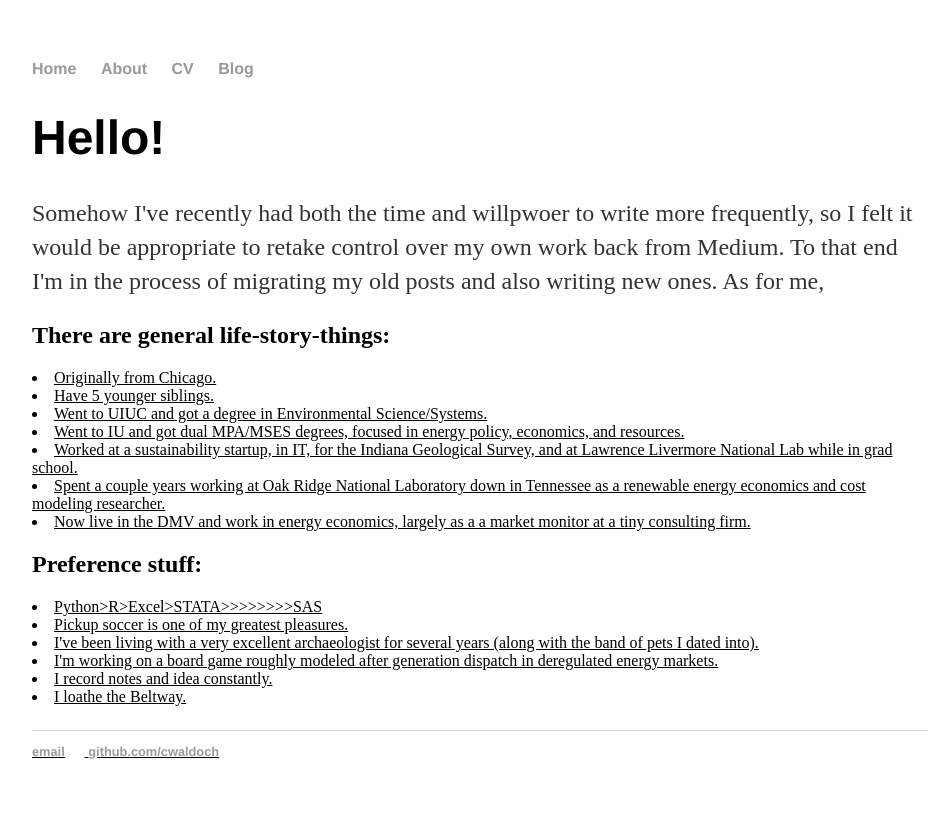
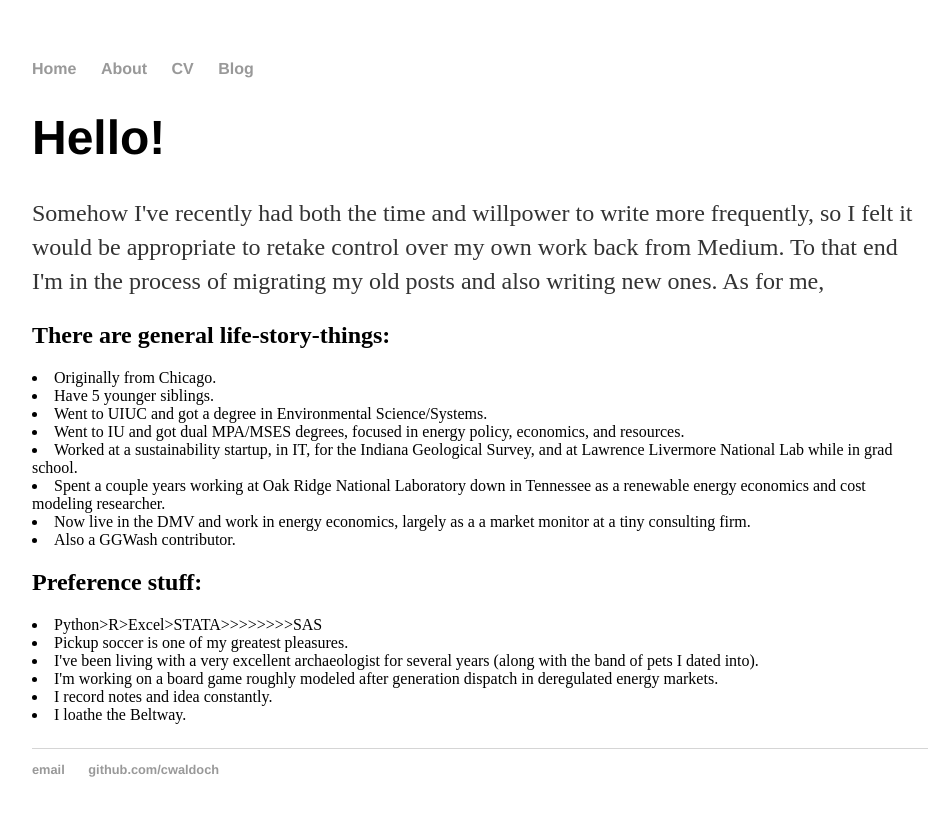
Before and after one commit to cwaldoch/cwaldoch.github.io, a Jekyll site: the page built from about/index.html, in a window 1280 px wide. Shown: the top 816 px of the page, without its empty margins (160-1104 px from the left). Built offline with Jekyll 4.4.1, drawn with Linux system fonts in a browser that asks for light colours.

Commit message:
Update index.html

```diff
--- a/about/index.html
+++ b/about/index.html
@@ -4,11 +4,10 @@ title: Connor Waldoch, Itinerant Blogger
 ---
 <div class="blurb">
 	<h1>Hello!</h1>
-	<p>Somehow I've recently had both the time and willpwoer to write more frequently, so I felt it would be appropriate to
+	<p>Somehow I've recently had both the time and willpower to write more frequently, so I felt it would be appropriate to
 	retake control over my own work back from Medium. To that end I'm in the process of migrating my old posts and also writing
 	new ones. As for me,
 	<h2> There are general life-story-things:</h2>
-	<u>
 		<li> Originally from Chicago.</li>
 		<li> Have 5 younger siblings.</li>
 		<li> Went to UIUC and got a degree in Environmental Science/Systems.</li>
@@ -16,19 +15,14 @@ title: Connor Waldoch, Itinerant Blogger
 		<li> Worked at a sustainability startup, in IT, for the Indiana Geological Survey, and at Lawrence Livermore National Lab while in grad school.</li>
 		<li> Spent a couple years working at Oak Ridge National Laboratory down in Tennessee as a renewable energy economics and cost modeling researcher.</li>
 		<li> Now live in the DMV and work in energy economics, largely as a a market monitor at a tiny consulting firm.</li>
-	</u>
+		<li> Also a GGWash contributor.</li>
 	<h2> Preference stuff:</h2>
-	<u>
 		<li>Python>R>Excel>STATA>>>>>>>>SAS</li>
 		<li>Pickup soccer is one of my greatest pleasures.</li>
 		<li>I've been living with a very excellent archaeologist for several years (along with the band of pets I dated into).</li>
 		<li>I'm working on a board game roughly modeled after generation dispatch in deregulated energy markets.</li>
 		<li>I record notes and idea constantly.</li>
 		<li>I loathe the Beltway.</li>
-	<u>
-
-
-
 
 
 		</p>
```
